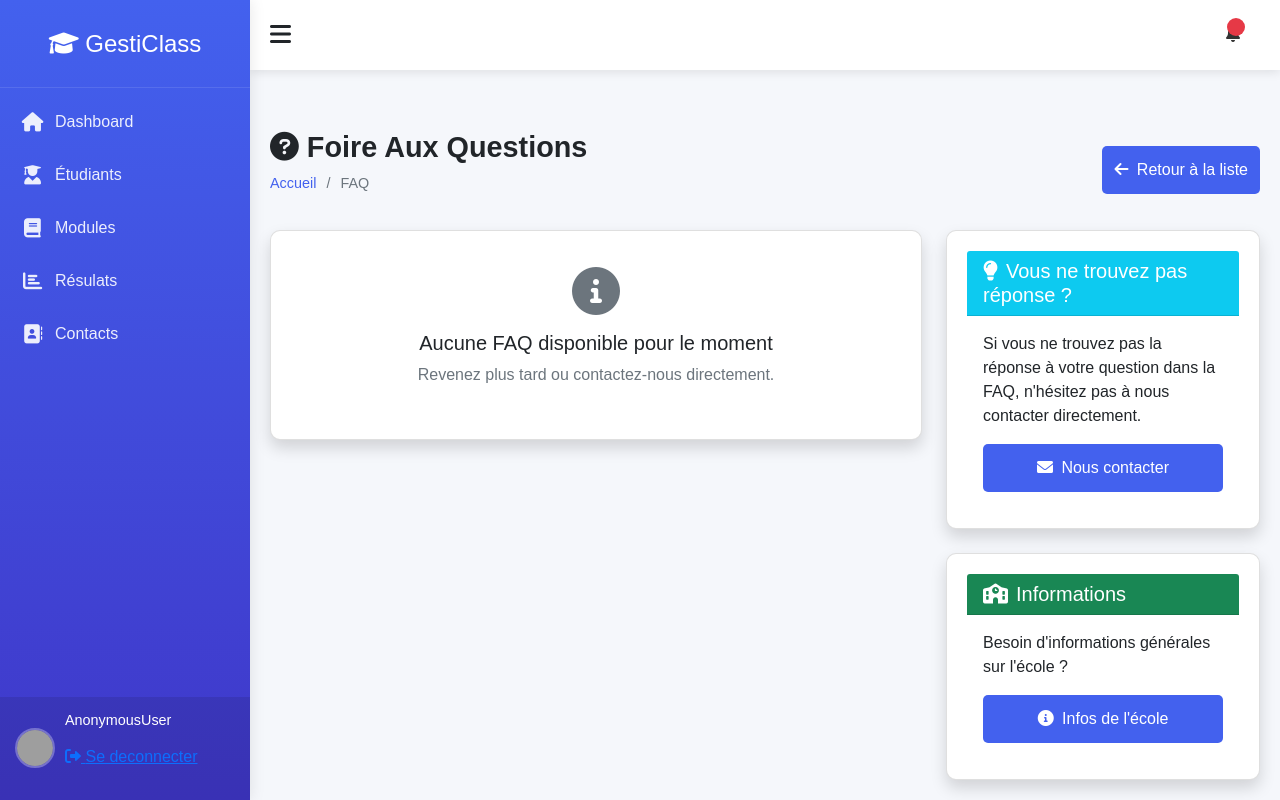
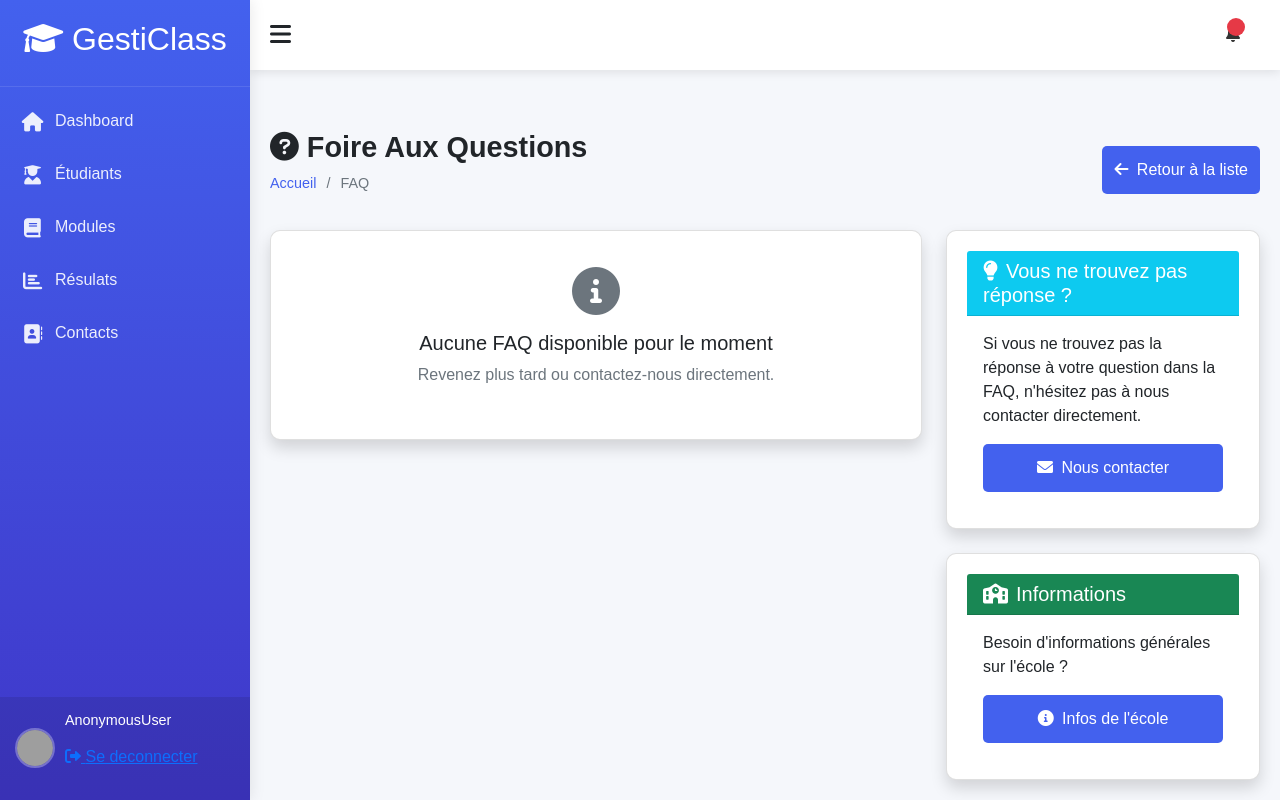
Before and after one commit to Sami-BMG/gestiClass-Projet-stage-L2, a Django app: page /accounts/faq/ in a window 1280 px wide. Run offline with Django 5.2, Linux system fonts and the light colour scheme; grey boxes are pictures that could not be loaded.

```diff
--- a/templates/models/sidebar.html
+++ b/templates/models/sidebar.html
@@ -1,7 +1,7 @@
 <div class="sidebar" id="sidebar">
 
     <div class="sidebar-header">
-        <h3><i class="fas fa-graduation-cap text-white"></i> GestiClass</h3>
+        <h2><i class="fas fa-graduation-cap text-white"></i> GestiClass</h2>
     </div>
     <div class="sidebar-menu">
         <ul>
@@ -9,7 +9,7 @@
             <li><a href="{% url 'accounts:students_list' %}"><i class="fas fa-user-graduate"></i> Étudiants</a></li>
 
             {% if user.profil == 'teacher' or user.profil == 'admin' or user.is_staff or user.is_superuser %}
-            <li><a href="{% url 'accounts:teachers_list' %}"><i class="fas fa-chalkboard-teacher"></i> Enseignants</a></li>
+            <li><a href="{% url 'accounts:teachers_list' %}" ><i class="fas fa-chalkboard-teacher"></i> Enseignants</a></li>
             {% endif %}
 
             <li><a href="{% url 'accounts:modules_list' %}"><i class="fas fa-book"></i> Modules</a></li>
```
Also changed, not shown: db.sqlite3.
